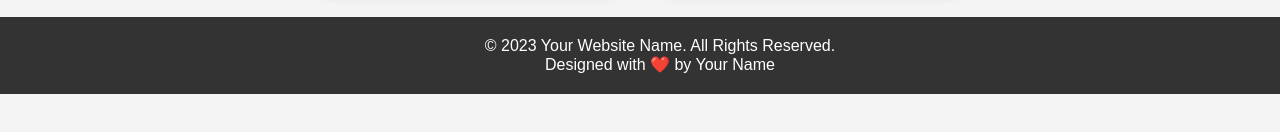
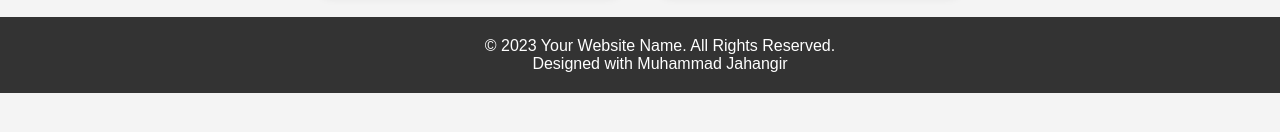
Before and after one commit to BestSoloution/Rewidnder, a plain HTML site: page index.html in a window 1280 px wide. Shown: the part 592-724 px from the top of the page. Drawn offline with Linux system fonts and the light colour scheme.

Commit message:
Update index.html

```diff
--- a/index.html
+++ b/index.html
@@ -1,6 +1,5 @@
 <!DOCTYPE html>
 <html lang="en">
-
 <head>
     <meta charset="utf-8">
     <meta http-equiv="X-UA-Compatible" content="IE=edge">
@@ -11,14 +10,7 @@
     <link rel="stylesheet" href="HeaderStyle.css">
     <link rel="stylesheet" href="FooterStyle.css">
     <link rel="stylesheet" href="CardsStyle.css">
-
-
 </head>
-<style>
-
-
-    </style>
-
 <body>
 <div class="page-wrapper">
   <div class="menu-btn-container">
@@ -159,7 +151,7 @@
 
  <footer>
         <p>&copy; 2023 Your Website Name. All Rights Reserved.</p>
-        <p>Designed with ❤️ by Your Name</p>
+        <p>Designed with Muhammad Jahangir</p>
         <button class="arrow-up" onclick="scrollToTop()">&#8593;</button>
     </footer>
 
```
